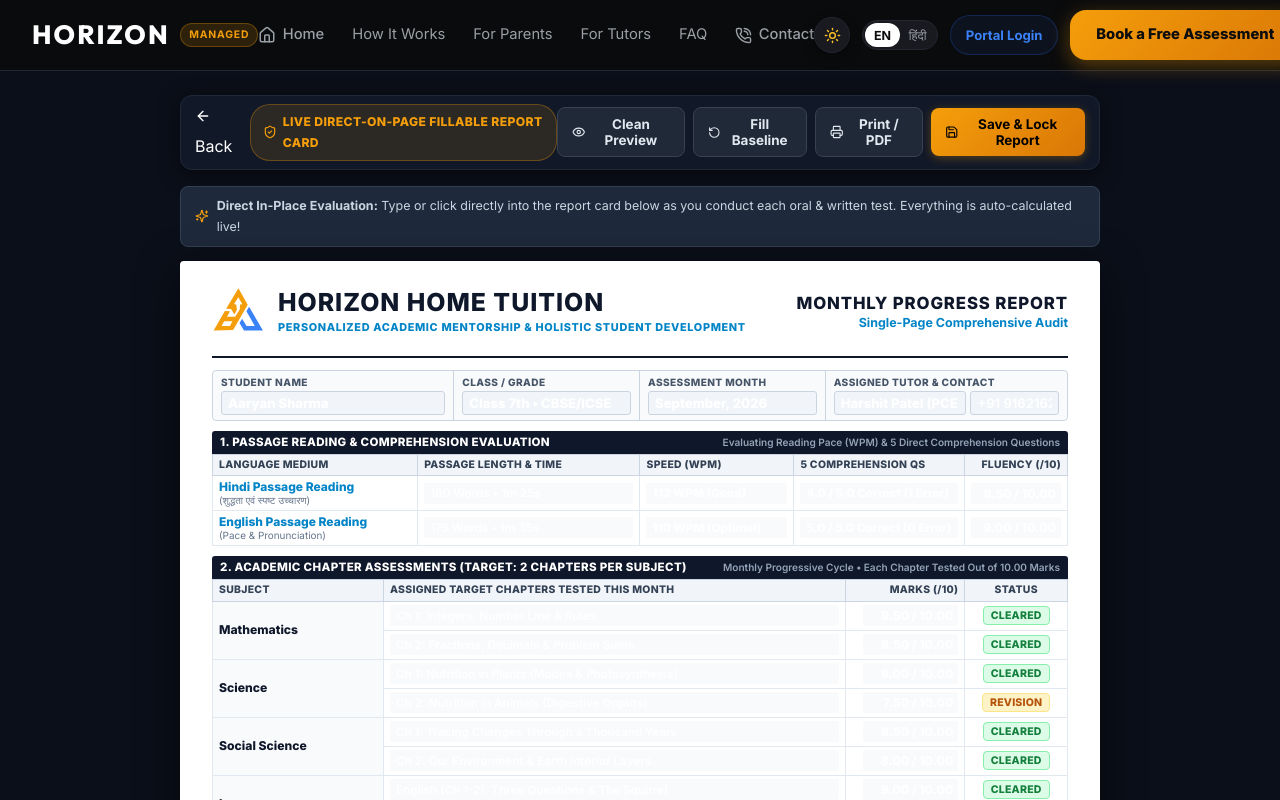
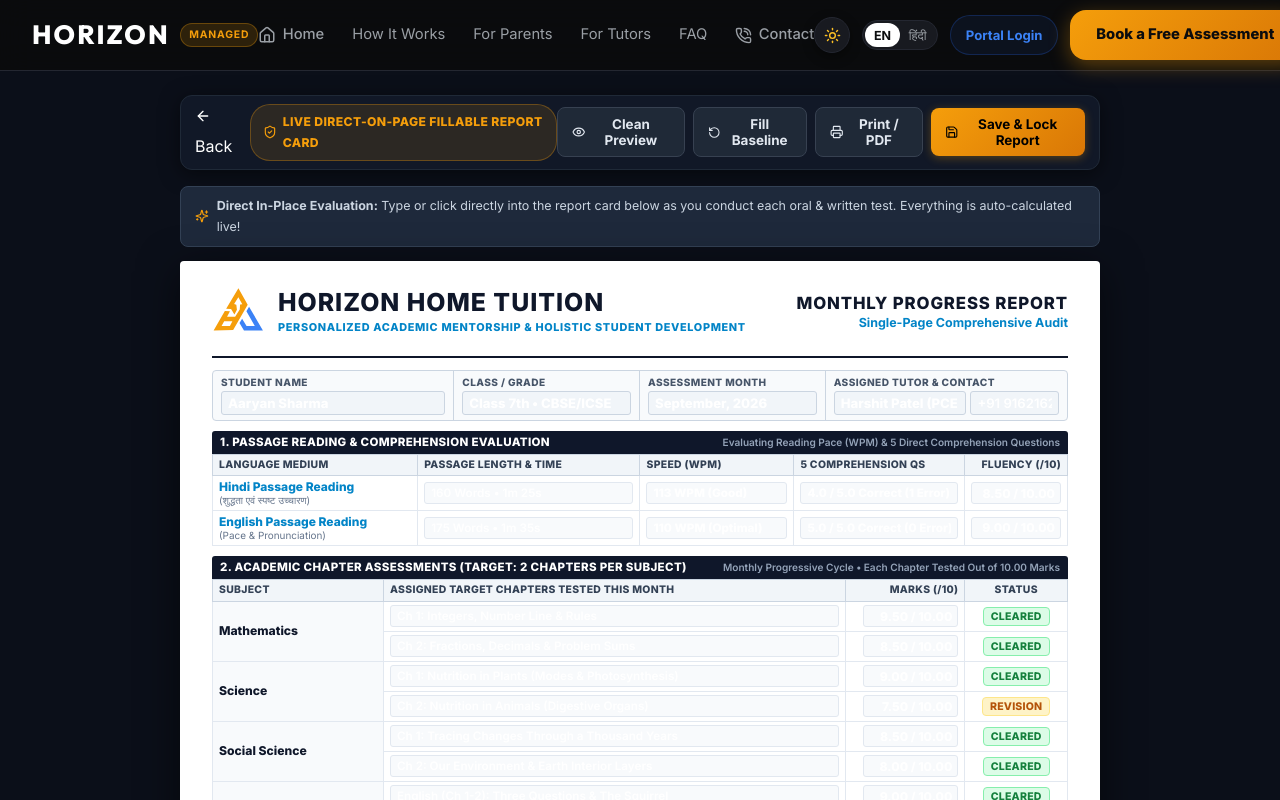
Before and after one commit to ctrlaltsolveorg-cloud/horizon-home-tuition, a Next.js app: page /report-card/fill in a window 1280 px wide. Shown: the top 800 px of the page. Built offline with nearby package versions, Linux system fonts and the light colour scheme; no server answers.

Commit message:
Fix placeholder contrast on white report card paper and light backgrounds

```diff
--- a/src/app/globals.css
+++ b/src/app/globals.css
@@ -347,18 +347,18 @@
   }
 }
 
-/* Universal Input & Placeholder Low-Contrast Styling */
+/* Universal Input & Placeholder Styling */
 input::placeholder,
 textarea::placeholder,
 select::placeholder,
 .form-input::placeholder,
 .form-textarea::placeholder,
 .form-select::placeholder {
-  color: #64748B !important;
-  opacity: 0.65 !important;
-  font-weight: 400 !important;
-  font-size: 0.92em !important;
-  letter-spacing: 0.01em !important;
+  color: #64748B;
+  opacity: 0.75;
+  font-weight: 400;
+  font-size: 0.92em;
+  letter-spacing: 0.01em;
 }
 
 [data-theme="light"] input::placeholder,
@@ -366,31 +366,46 @@
 [data-theme="light"] select::placeholder,
 [data-theme="light"] .form-input::placeholder,
 [data-theme="light"] .form-textarea::placeholder {
-  color: #94A3B8 !important;
-  opacity: 0.75 !important;
-  font-weight: 400 !important;
+  color: #475569;
+  opacity: 0.85;
+  font-weight: 400;
+}
+
+/* White background / Paper Sheet Placeholder Styling - Crisp & Distinct */
+.report-card-paper input::placeholder,
+.report-card-paper textarea::placeholder,
+.report-card-paper select::placeholder,
+.live-input::placeholder,
+.live-table-input::placeholder,
+.live-table-score-input::placeholder,
+.live-pillar-score-input::placeholder,
+.live-textarea::placeholder,
+.live-summary-input::placeholder {
+  color: #475569 !important;
+  opacity: 0.9 !important;
+  font-weight: 500 !important;
 }
 
 /* WebKit, Mozilla & Edge Fallbacks */
 ::-webkit-input-placeholder {
-  color: #64748B !important;
-  opacity: 0.65 !important;
-  font-weight: 400 !important;
+  color: #64748B;
+  opacity: 0.75;
+  font-weight: 400;
 }
 :-moz-placeholder {
-  color: #64748B !important;
-  opacity: 0.65 !important;
-  font-weight: 400 !important;
+  color: #64748B;
+  opacity: 0.75;
+  font-weight: 400;
 }
 ::-moz-placeholder {
-  color: #64748B !important;
-  opacity: 0.65 !important;
-  font-weight: 400 !important;
+  color: #64748B;
+  opacity: 0.75;
+  font-weight: 400;
 }
 :-ms-input-placeholder {
-  color: #64748B !important;
-  opacity: 0.65 !important;
-  font-weight: 400 !important;
+  color: #64748B;
+  opacity: 0.75;
+  font-weight: 400;
 }
 
 /* Crisp Active Typed Text in Inputs */
--- a/src/components/ReportCardInteractiveEditor.tsx
+++ b/src/components/ReportCardInteractiveEditor.tsx
@@ -1427,6 +1427,11 @@
           box-sizing: border-box;
           transition: border-color 0.2s, background 0.2s;
         }
+        .live-input::placeholder {
+          color: #475569 !important;
+          opacity: 0.9 !important;
+          font-weight: 500 !important;
+        }
         .live-input:focus {
           border-color: #0284C7;
           background: #FFFFFF;
@@ -1440,9 +1445,9 @@
         .live-table-input {
           width: 100%;
           background: #F8FAFC;
-          border: 1px solid transparent;
-          border-radius: 2px;
-          padding: 2.5px 5px;
+          border: 1px solid #E2E8F0;
+          border-radius: 3px;
+          padding: 3px 6px;
           font-size: 0.73rem;
           color: #1E293B;
           font-weight: 600;
@@ -1450,8 +1455,13 @@
           box-sizing: border-box;
           transition: all 0.15s;
         }
+        .live-table-input::placeholder {
+          color: #475569 !important;
+          opacity: 0.9 !important;
+          font-weight: 500 !important;
+        }
         .live-table-input:hover {
-          border-color: #CBD5E1;
+          border-color: #94A3B8;
           background: #FFFFFF;
         }
         .live-table-input:focus {
@@ -1464,9 +1474,9 @@
           width: 100%;
           max-width: 95px;
           background: #F8FAFC;
-          border: 1px solid transparent;
-          border-radius: 2px;
-          padding: 2px 4px;
+          border: 1px solid #E2E8F0;
+          border-radius: 3px;
+          padding: 2.5px 5px;
           font-size: 0.76rem;
           color: #0F172A;
           font-weight: 800;
@@ -1476,8 +1486,13 @@
           box-sizing: border-box;
           transition: all 0.15s;
         }
+        .live-table-score-input::placeholder {
+          color: #475569 !important;
+          opacity: 0.9 !important;
+          font-weight: 500 !important;
+        }
         .live-table-score-input:hover {
-          border-color: #CBD5E1;
+          border-color: #94A3B8;
           background: #FFFFFF;
         }
         .live-table-score-input:focus {
@@ -1489,8 +1504,8 @@
           width: 90px;
           background: #F8FAFC;
           border: 1px solid #CBD5E1;
-          border-radius: 2px;
-          padding: 2px 4px;
+          border-radius: 3px;
+          padding: 2.5px 5px;
           font-size: 0.74rem;
           color: #0284C7;
           font-weight: 800;
@@ -1498,33 +1513,49 @@
           font-family: 'Inter', monospace;
           outline: none;
         }
+        .live-pillar-score-input::placeholder {
+          color: #475569 !important;
+          opacity: 0.9 !important;
+          font-weight: 500 !important;
+        }
 
         .live-textarea {
           width: 100%;
-          background: #FFFFFF;
-          border: 1px solid #E2E8F0;
-          border-radius: 2px;
-          padding: 3px 5px;
-          font-size: 0.67rem;
-          color: #334155;
+          background: #F8FAFC;
+          border: 1px solid #CBD5E1;
+          border-radius: 3px;
+          padding: 4px 6px;
+          font-size: 0.68rem;
+          color: #1E293B;
           outline: none;
           resize: vertical;
           box-sizing: border-box;
         }
+        .live-textarea::placeholder {
+          color: #475569 !important;
+          opacity: 0.9 !important;
+          font-weight: 500 !important;
+        }
         .live-textarea:focus {
           border-color: #0284C7;
+          background: #FFFFFF;
         }
 
         .live-summary-input {
-          background: #FFFFFF;
+          background: #F8FAFC;
           border: 1px solid #CBD5E1;
-          border-radius: 2px;
-          padding: 2px 6px;
+          border-radius: 3px;
+          padding: 3px 6px;
           font-size: 0.73rem;
           font-weight: 600;
           color: #0F172A;
           outline: none;
           width: 180px;
+        }
+        .live-summary-input::placeholder {
+          color: #475569 !important;
+          opacity: 0.9 !important;
+          font-weight: 500 !important;
         }
 
         /* Meta Grid */
```
